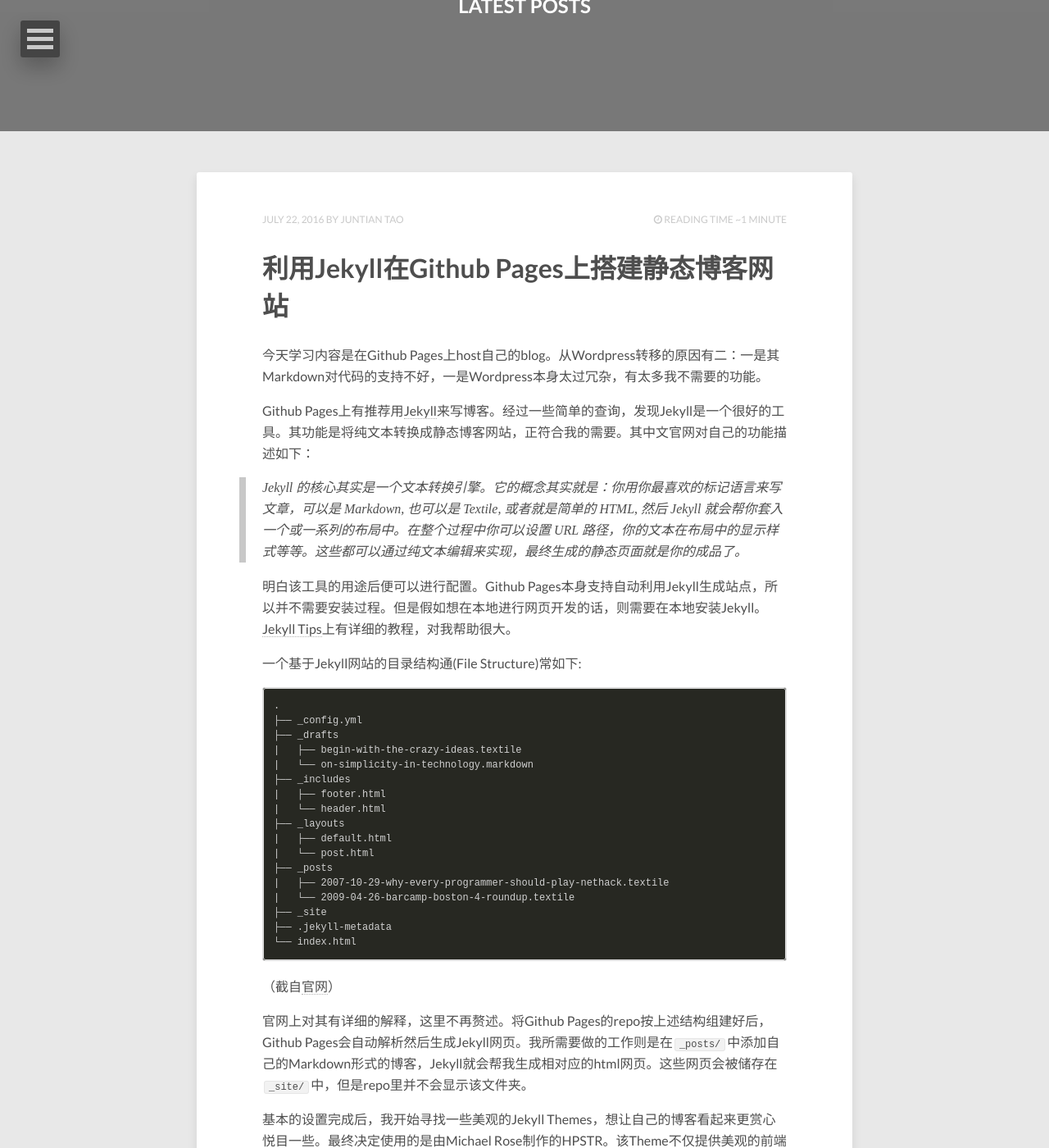
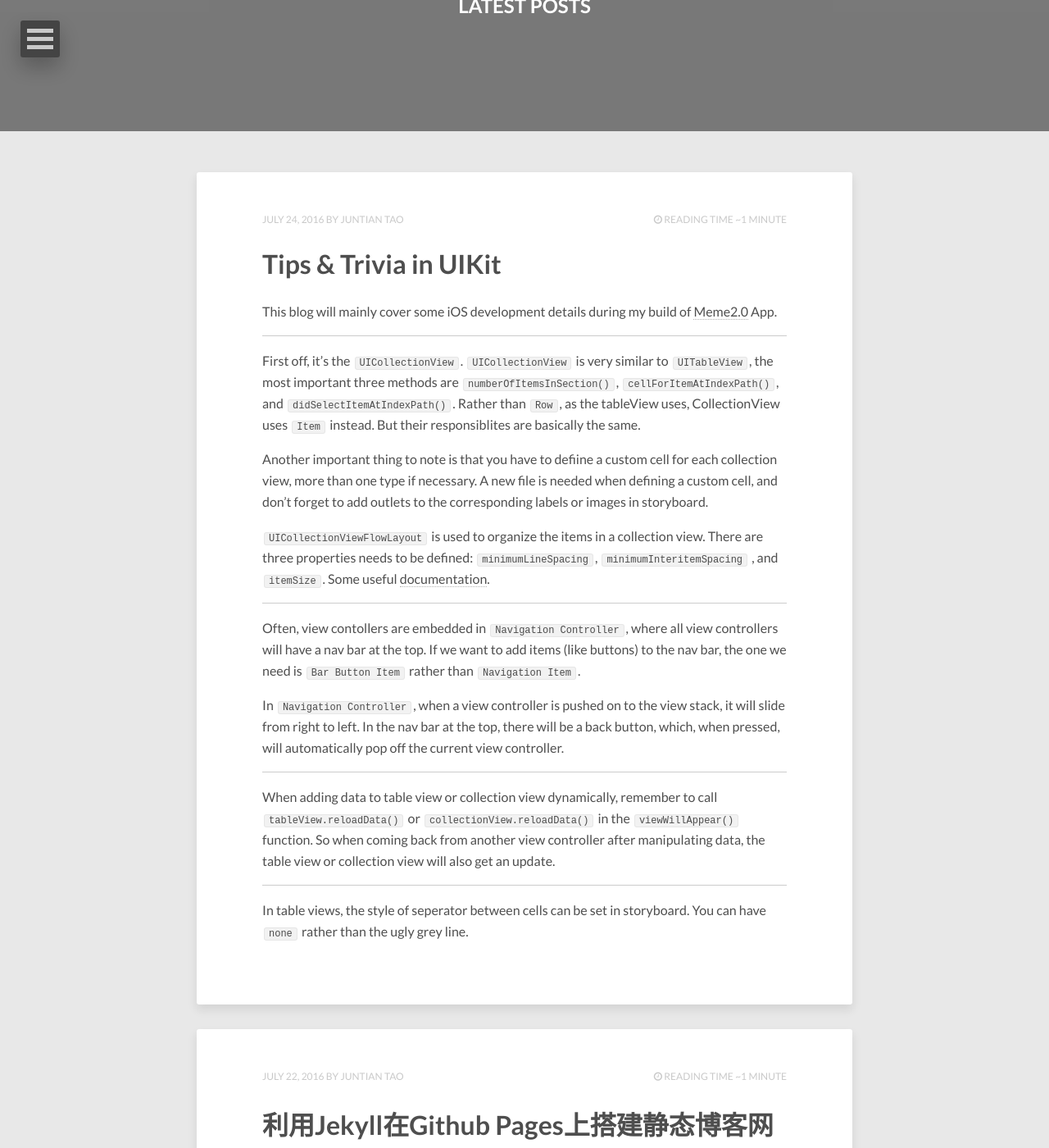
Before and after one commit to Juntian-T/Juntian-T.github.io, a Jekyll site: the page built from index.html, in a window 1280 px wide and 1400 px high, scrolled down 240 px. Shown: the whole window at 82% size. Built offline with Jekyll 4.4.1, drawn with Linux system fonts in a browser that asks for light colours; nearby versions of some CDN libraries; the list of posts is cut into pages by our own code; some of the changed text lies outside the part shown.

Commit message:
New post 7/24

```diff
--- /dev/null
+++ b/_posts/2016-07-24-iOS-UIKit.md
@@ -0,0 +1,29 @@
+---
+layout: post
+title: Tips & Trivia in UIKit
+tags: [Swift, UIKit]
+---
+
+This blog will mainly cover some iOS development details during my build of [Meme2.0](https://github.com/Juntian-T/Udacity_Projects/tree/master/Meme2.0) App.
+
+---
+
+First off, it's the `UICollectionView`. `UICollectionView` is very similar to `UITableView`, the most important three methods are `numberOfItemsInSection()`, `cellForItemAtIndexPath()`, and `didSelectItemAtIndexPath()`. Rather than `Row`, as the tableView uses, CollectionView uses `Item` instead. But their responsiblites are basically the same.
+
+Another important thing to note is that you have to defiine a custom cell for each collection view, more than one type if necessary. A new file is needed when defining a custom cell, and don't forget to add outlets to the corresponding labels or images in storyboard.
+
+`UICollectionViewFlowLayout` is used to organize the items in a collection view. There are three properties needs to be defined: `minimumLineSpacing`, `minimumInteritemSpacing` , and `itemSize`. Some useful [documentation](https://developer.apple.com/library/ios/documentation/WindowsViews/Conceptual/CollectionViewPGforIOS/UsingtheFlowLayout/UsingtheFlowLayout.html).
+
+---
+
+Often, view contollers are embedded in `Navigation Controller`, where all view controllers will have a nav bar at the top. If we want to add items (like buttons) to the nav bar, the one we need is `Bar Button Item` rather than `Navigation Item`.
+
+In `Navigation Controller`, when a view controller is pushed on to the view stack, it will slide from right to left. In the nav bar at the top, there will be a back button, which, when pressed, will automatically pop off the current view controller.
+
+---
+
+When adding data to table view or collection view dynamically, remember to call `tableView.reloadData()` or `collectionView.reloadData()`  in the `viewWillAppear()` function. So when coming back from another view controller after manipulating data, the table view or collection view will also get an update.
+
+---
+
+In table views, the style of seperator between cells can be set in storyboard. You can have `none` rather than the ugly grey line.
```
Also changed, not shown: _posts/2016-07-22-Swift学习-UITableView-&-Navigation-Controller.md (+5 -4 lines).
